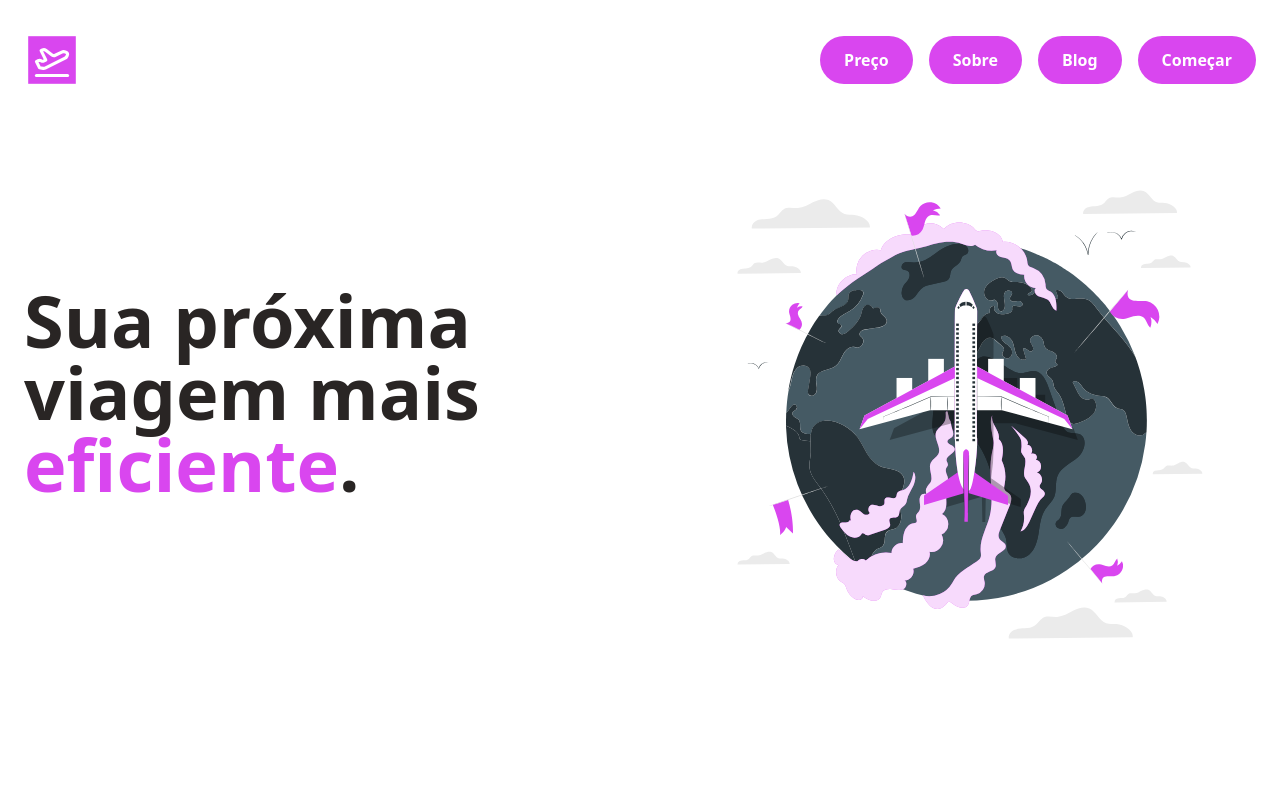
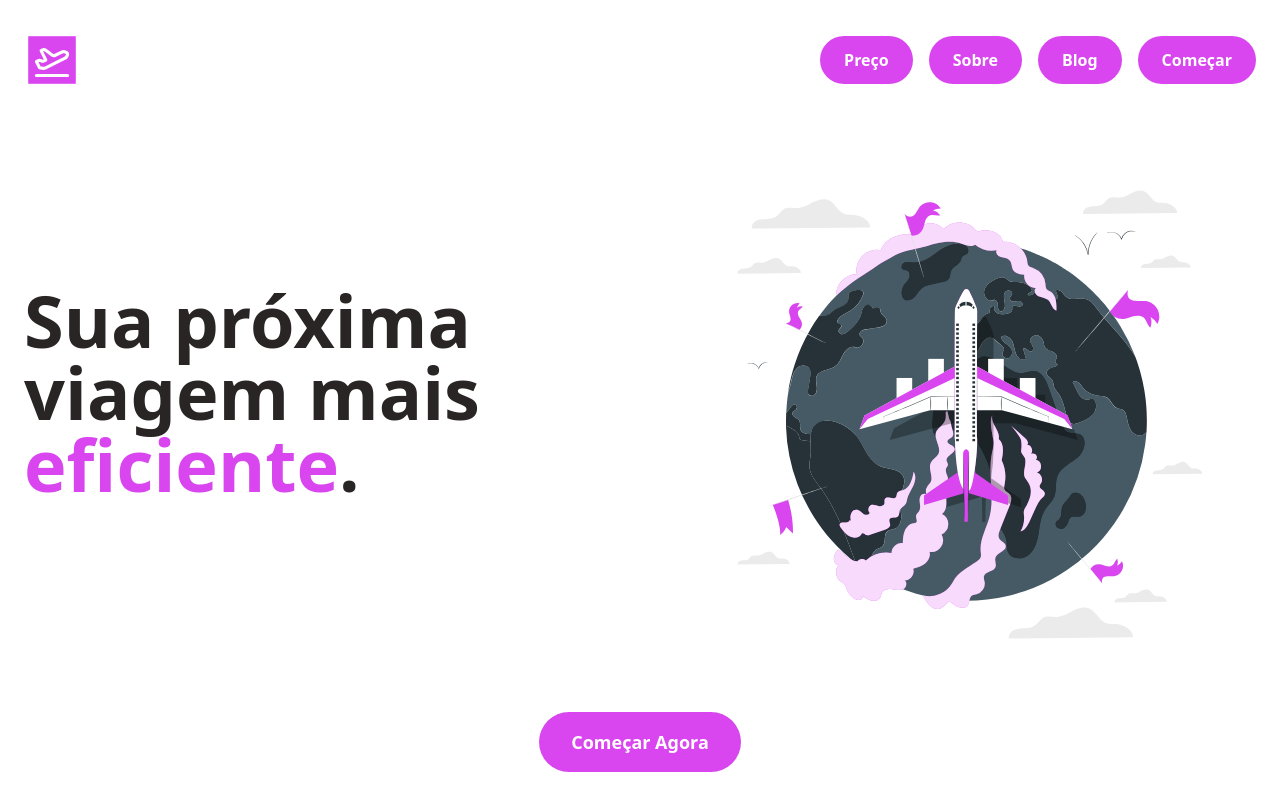
Before and after one commit to Franciele-Santos-Silva/Wanderlust, a Next.js app: page / in a window 1280 px wide. Built offline with nearby package versions, Linux system fonts and the light colour scheme.

Commit message:
Finalizado

```diff
--- a/src/app/page.tsx
+++ b/src/app/page.tsx
@@ -55,6 +55,13 @@ export default function Home() {
           </div>
         </div>
 
+         <div className="w-full flex justify-center mt-12">
+          <Link href="#comecar" className="font-bold px-8 py-4 bg-fuchsia-500 text-white rounded-full hover:bg-fuchsia-600 transition-colors text-lg">
+          Começar Agora
+           </Link>
+         </div>
+
+
       </section>
     </main>
   );
```
